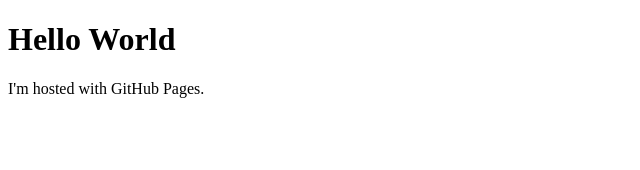
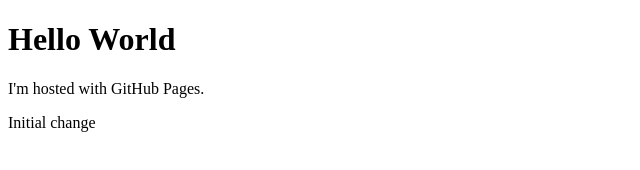
Before and after one commit to prakhar760/prakhar760.github.io, a plain HTML site: page index.html in a window 1280 px wide. Shown: the whole page, without its empty margins (0-640 px from the left). Drawn offline with Linux system fonts and the light colour scheme.

Commit message:
Initial commit

```diff
--- a/index.html
+++ b/index.html
@@ -3,5 +3,6 @@
   <body>
     <h1>Hello World</h1>
     <p>I'm hosted with GitHub Pages.</p>
+    <p>Initial change</p>
   </body>
 </html>
```
